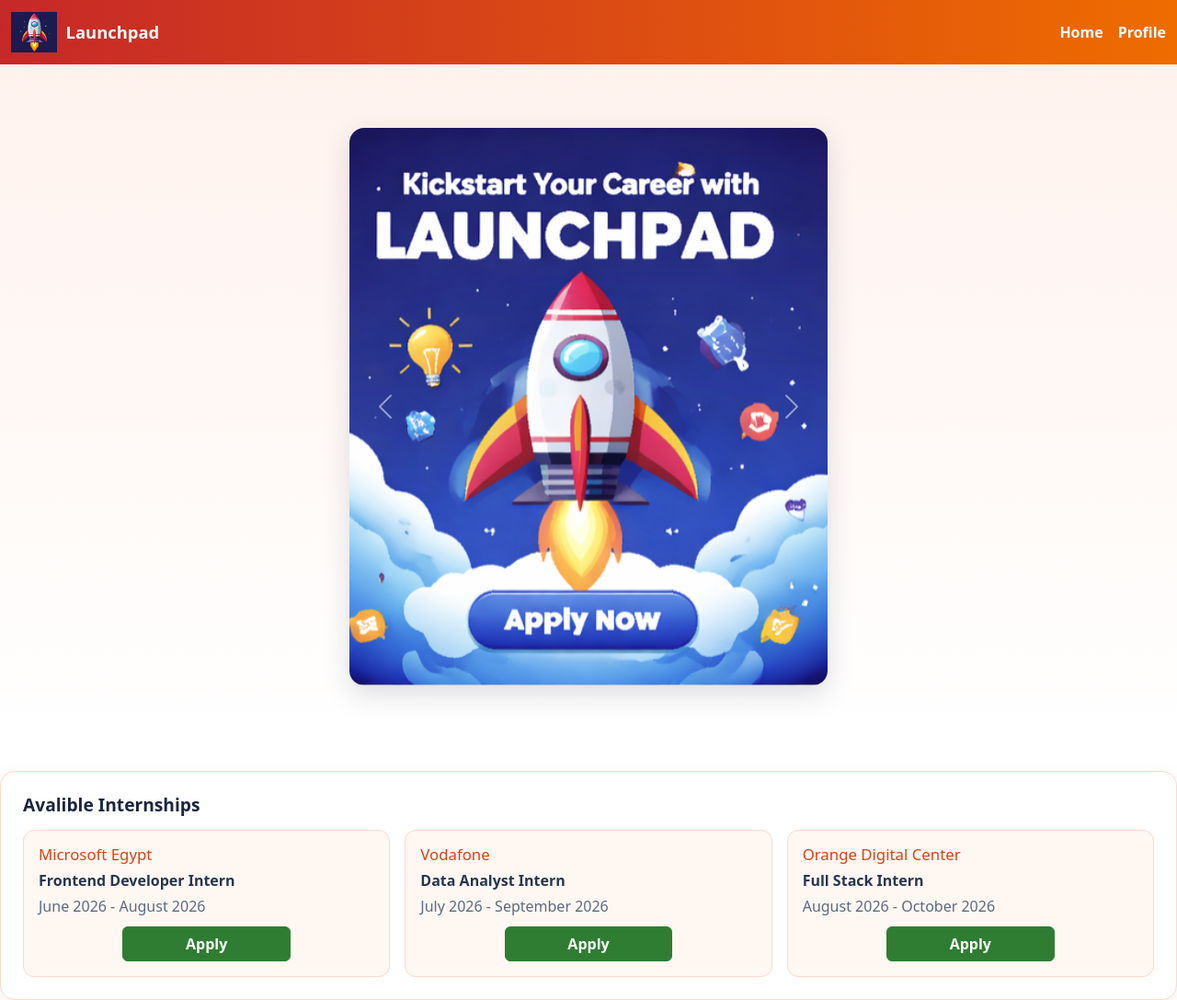
After one commit to Daniel-Lamie95/Web-Programming-Project, a PHP site: page /student-home.html in a window 1280 px wide. The commit adds this page. Shown: the whole page at 92% size. Run offline with PHP 8.4, Linux system fonts and the light colour scheme.

Commit message:
added student home

```diff
--- a/css/style.css
+++ b/css/style.css
@@ -13,6 +13,22 @@
 	font-weight: 600;
 	font-size: 1.15rem;
 	line-height: 1;
+}
+
+.navbar-links {
+	display: flex;
+	align-items: center;
+	gap: 1rem;
+}
+
+.nav-link-custom {
+	color: #fff;
+	text-decoration: none;
+	font-weight: 600;
+}
+
+.nav-link-custom:hover {
+	color: #ffe0d1;
 }
 
 .profile-page {
@@ -103,6 +119,60 @@
 	color: #5a6a83;
 }
 
+.home-content {
+	min-height: calc(100vh - 56px);
+	display: flex;
+	align-items: center;
+	justify-content: center;
+	padding: 2rem 1rem;
+	background: linear-gradient(180deg, #fff2ed 0%, #ffffff 100%);
+}
+
+#carouselExample {
+	width: min(520px, 90vw);
+	margin: 0 auto;
+	border-radius: 16px;
+	overflow: hidden;
+	box-shadow: 0 10px 30px rgba(26, 38, 64, 0.15);
+}
+
+#carouselExample .carousel-item img {
+	width: 100%;
+	height: auto;
+	object-fit: contain;
+}
+
+.apply-btn {
+	background-color: #2e7d32;
+	border-color: #2e7d32;
+	color: #fff;
+	margin-top: 10px;
+	font-weight: 600;
+}
+
+.apply-btn:hover,
+.apply-btn:focus {
+	background-color: #1b5e20;
+	border-color: #1b5e20;
+	color: #fff;
+}
+
+.apply-btn.applied,
+.apply-btn.applied:hover,
+.apply-btn.applied:focus,
+.apply-btn:disabled {
+	background-color: #6c757d;
+	border-color: #6c757d;
+	color: #fff;
+	opacity: 1;
+	cursor: not-allowed;
+}
+
+.apply-btn.applied::after {
+	content: " \2713";
+	font-weight: 700;
+}
+
 @media (max-width: 576px) {
 	.profile-card {
 		padding: 1rem;
@@ -111,4 +181,8 @@
 	.page-title {
 		font-size: 1.6rem;
 	}
+
+	#carouselExample {
+		width: 94vw;
+	}
 }
--- /dev/null
+++ b/student-home.html
@@ -0,0 +1,102 @@
+<!DOCTYPE html>
+<html lang="en">
+<head>
+    <meta charset="UTF-8">
+    <meta name="viewport" content="width=device-width, initial-scale=1.0">
+    <title>Home</title>
+
+    <link rel="stylesheet" href="./css/bootstrap.min.css">
+    <link rel="stylesheet" href="./css/style.css">
+</head>
+<body>
+    <nav class="navbar navbar-theme" data-bs-theme="dark">
+        <div class="container-fluid">
+            <a class="navbar-brand" href="#">
+             <img src="./images/main_logo.jpeg" alt="Logo" width="50" height="44" class="d-inline-block align-text-top">
+                <span class="brand-text">Launchpad</span>
+            </a>
+            <div class="navbar-links ms-auto">
+                <a href="./student-home.html" class="nav-link-custom">Home</a>
+                <a href="./student_profile.html" class="nav-link-custom">Profile</a>
+            </div>
+        </div>
+    </nav>
+    <main class="home-content">
+        <div id="carouselExample" class="carousel slide">
+            <div class="carousel-inner">
+                <div class="carousel-item active">
+                    <img src="./images/ad1.png" class="d-block w-100" alt="...">
+                </div>
+                <div class="carousel-item">
+                    <img src="./images/ad2.png" class="d-block w-100" alt="...">
+                </div>
+                <div class="carousel-item">
+                    <img src="./images/main_logo.jpeg" class="d-block w-100" alt="...">
+                </div>
+            </div>
+            <button class="carousel-control-prev" type="button" data-bs-target="#carouselExample" data-bs-slide="prev">
+                <span class="carousel-control-prev-icon" aria-hidden="true"></span>
+                <span class="visually-hidden">Previous</span>
+            </button>
+            <button class="carousel-control-next" type="button" data-bs-target="#carouselExample" data-bs-slide="next">
+                <span class="carousel-control-next-icon" aria-hidden="true"></span>
+                <span class="visually-hidden">Next</span>
+            </button>
+        </div>
+    </main>
+
+     <section class="profile-card mt-4">
+                <h3 class="section-title">Avalible Internships</h3>
+                <div class="row g-3">
+                    <div class="col-12 col-md-6 col-xl-4">
+                        <article class="internship-item h-100">
+                            <h4 class="internship-company">Microsoft Egypt</h4>
+                            <p class="internship-role">Frontend Developer Intern</p>
+                            <p class="internship-period mb-0">June 2026 - August 2026</p>
+                            <div class="d-grid gap-2 col-6 mx-auto">
+                                <button class="btn btn-primary apply-btn" type="button">Apply</button>
+                            </div>
+                        </article>
+                    </div>
+                    <div class="col-12 col-md-6 col-xl-4">
+                        <article class="internship-item h-100">
+                            <h4 class="internship-company">Vodafone</h4>
+                            <p class="internship-role">Data Analyst Intern</p>
+                            <p class="internship-period mb-0">July 2026 - September 2026</p>
+                            <div class="d-grid gap-2 col-6 mx-auto">
+                                <button class="btn btn-primary apply-btn" type="button">Apply</button>
+                            </div>
+                        </article>
+                    </div>
+                    <div class="col-12 col-md-6 col-xl-4">
+                        <article class="internship-item h-100">
+                            <h4 class="internship-company">Orange Digital Center</h4>
+                            <p class="internship-role">Full Stack Intern</p>
+                            <p class="internship-period mb-0">August 2026 - October 2026</p>
+                            <div class="d-grid gap-2 col-6 mx-auto">
+                                <button class="btn btn-primary apply-btn" type="button">Apply</button>
+                            </div>
+                        </article>
+                    </div>
+                </div>
+            </section>
+        </div>
+    </main>
+
+    <script src="./js/bootstrap.bundle.min.js"></script>
+    <script>
+        document.querySelectorAll('.apply-btn').forEach(function (button) {
+            button.addEventListener('click', function () {
+                if (button.classList.contains('applied')) {
+                    return;
+                }
+
+                button.classList.add('applied');
+                button.textContent = 'Applied';
+                button.disabled = true;
+                button.setAttribute('aria-label', 'Applied');
+            });
+        });
+    </script>
+</body>
+</html>
```
Also changed, not shown: index.html (+12 -0 lines), student_profile.html (+8 -1 lines), images/Student-Internship.jpg (added), images/ad1.png (added), images/ad2.png (added).
